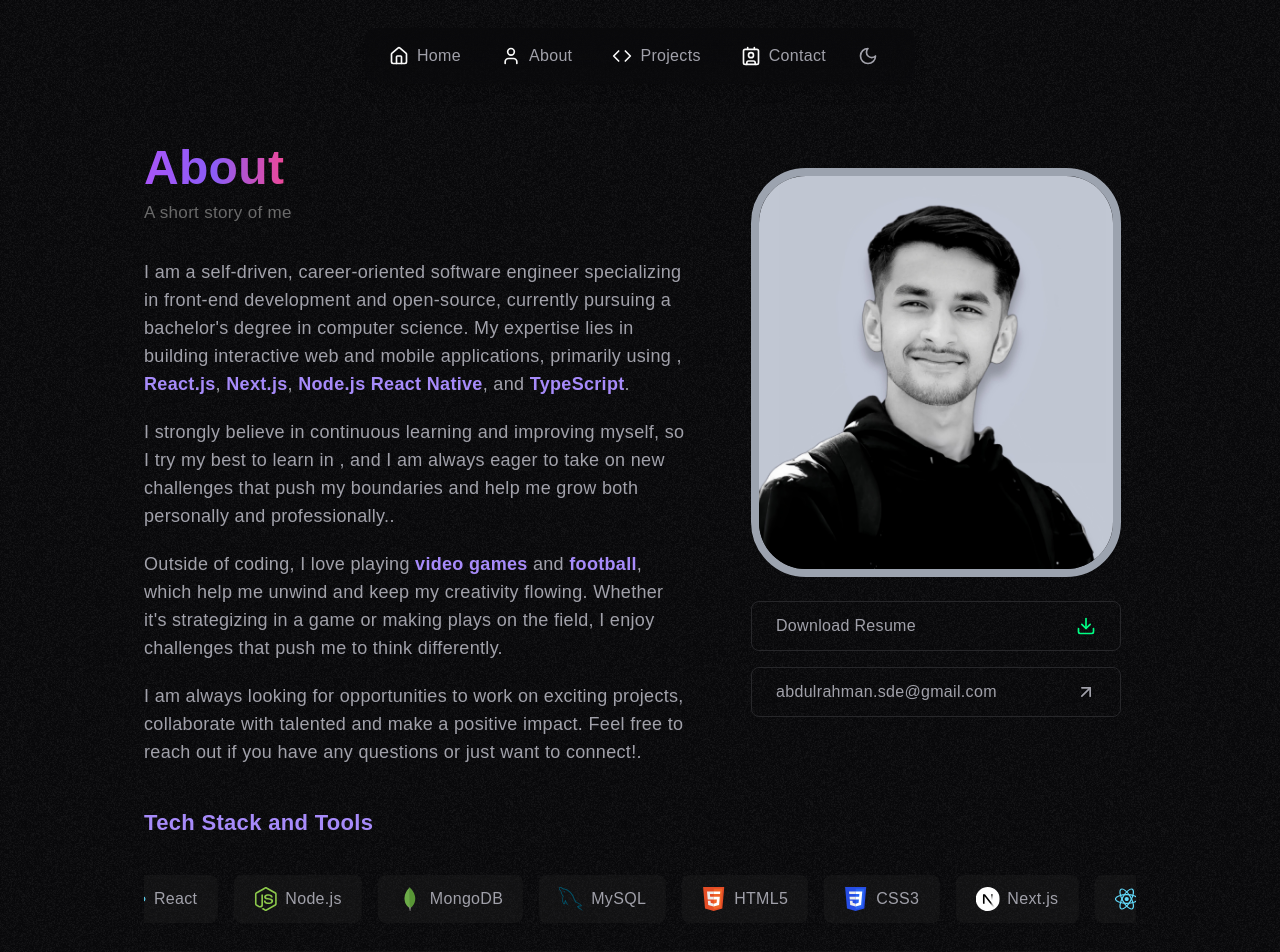
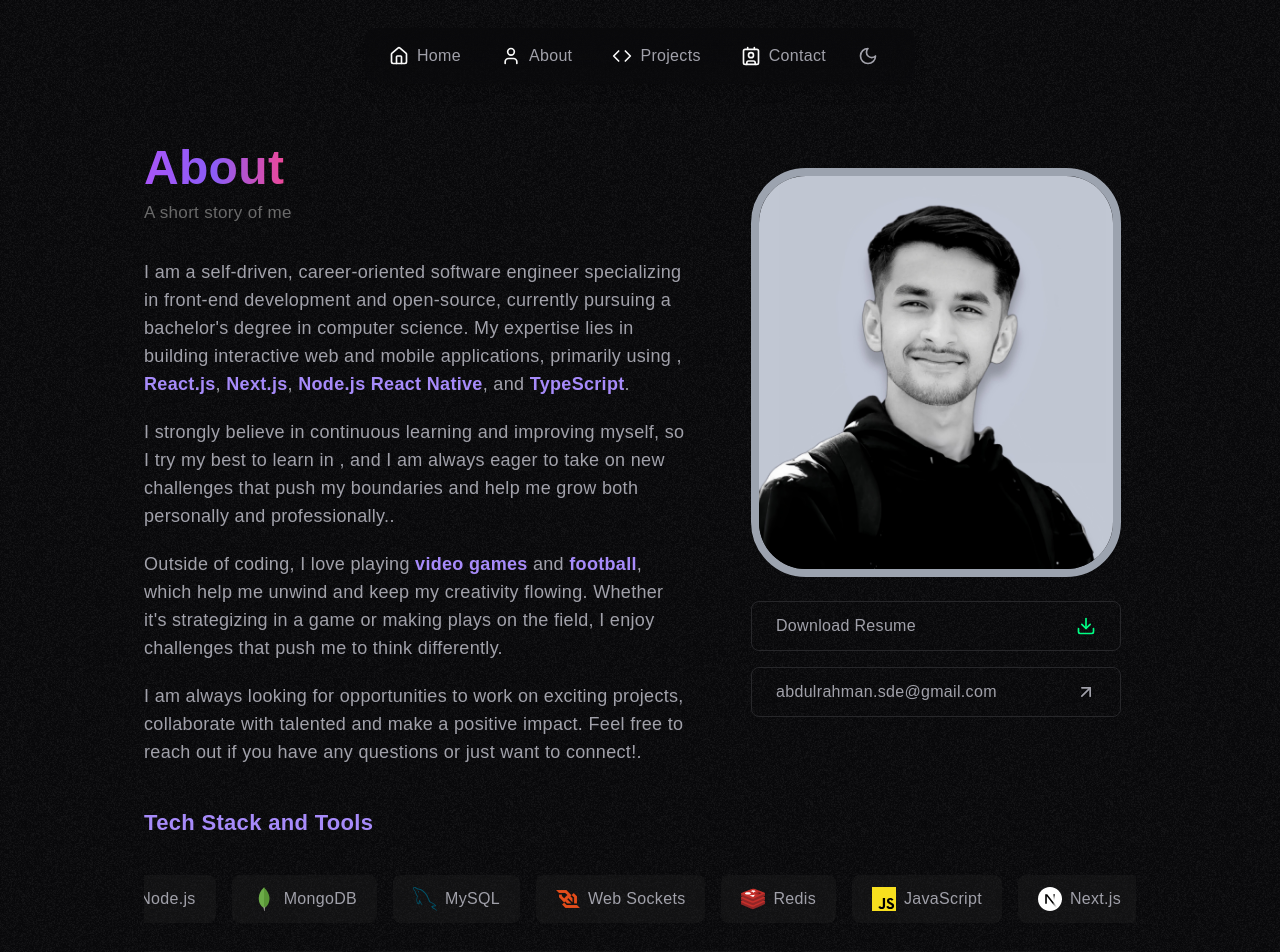
Before and after one commit to abdulrehman-codecrafter/nextjs-portfolio, a Next.js app: page /about in a window 1280 px wide. Shown: the top 952 px of the page. Built offline with nearby package versions, Linux system fonts and the light colour scheme; a web font is replaced by a local one.

Commit message:
sockets added

```diff
--- a/src/components/custom/tech-stack.jsx
+++ b/src/components/custom/tech-stack.jsx
@@ -6,76 +6,70 @@ import { useTheme } from "next-themes";
 const highPriorityTechStacks = [
     {
         name: "Next.js",
-        grayIcon: "/assets/icons/nextjs2-grey.svg",
         colorIcon: "/assets/icons/nextjs2.svg",
     },
-    {
-        name: "React",
-        grayIcon: "/assets/icons/reactjs-grey.svg",
-        colorIcon: "/assets/icons/reactjs.svg",
-    },
+
     {
         name: "Node.js",
-        grayIcon: "/assets/icons/nodejs-grey.svg",
         colorIcon: "/assets/icons/nodejs.svg",
     },
     {
         name: "MongoDB",
-        grayIcon: "/assets/icons/mongodb-grey.svg",
         colorIcon: "/assets/icons/mongodb.svg",
     },
     {
         name: "MySQL",
-        grayIcon: "/assets/icons/mysql-grey.svg",
         colorIcon: "/assets/icons/mysql.svg",
     },
     {
-        name: "HTML5",
-        grayIcon: "/assets/icons/html5-grey.svg",
-        colorIcon: "/assets/icons/html5.svg",
+        name:"Web Sockets",
+        colorIcon:"/assets/icons/sockets.svg",
+    },
+
+    {
+        name: "Redis",
+        colorIcon: "/assets/icons/redis.svg",
     },
     {
-        name: "CSS3",
-        grayIcon: "/assets/icons/css3-grey.svg",
-        colorIcon: "/assets/icons/css3.svg",
+        name: "JavaScript",
+        colorIcon: "/assets/icons/js.svg",
     },
+
 
 ];
 
 const lowPriorityTechStacks = [
     {
+        name: "HTML5",
+        colorIcon: "/assets/icons/html5.svg",
+    },
+    {
+        name: "CSS3",
+        colorIcon: "/assets/icons/css3.svg",
+    },
+    {
         name: "Bootstrap",
-        grayIcon: "/assets/icons/bootstrap4-grey.svg",
         colorIcon: "/assets/icons/bootstrap4.svg",
     },
     {
         name: "Tailwind",
-        grayIcon: "/assets/icons/tailwindcss-grey.svg",
         colorIcon: "/assets/icons/tailwindcss.svg",
     },
     {
         name: "SASS",
-        grayIcon: "/assets/icons/sass-grey.svg",
         colorIcon: "/assets/icons/sass.svg",
     },
-    {
-        name: "JavaScript",
-        grayIcon: "/assets/icons/js-grey.svg",
-        colorIcon: "/assets/icons/js.svg",
-    },
-    {
-        name: "Redis",
-        grayIcon: "/assets/icons/redis-grey.svg",
-        colorIcon: "/assets/icons/redis.svg",
-    },
+
     {
         name: "Firebase",
-        grayIcon: "/assets/icons/firebase-grey.svg",
         colorIcon: "/assets/icons/firebase.svg",
     },
     {
+        name: "React",
+        colorIcon: "/assets/icons/reactjs.svg",
+    },
+    {
         name: "Vite",
-        grayIcon: "/assets/icons/vitejs-grey.svg",
         colorIcon: "/assets/icons/vitejs.svg",
     },
 ]
```
